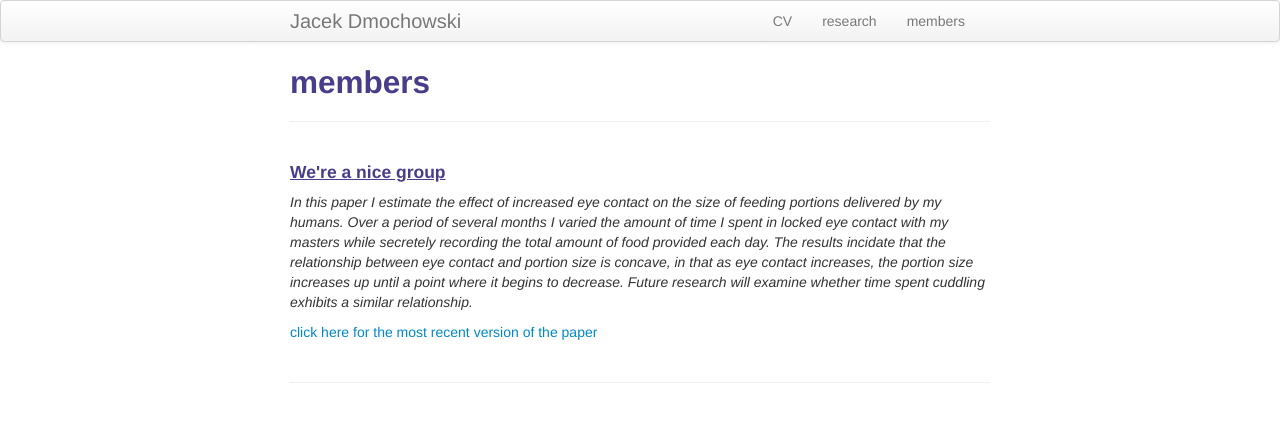
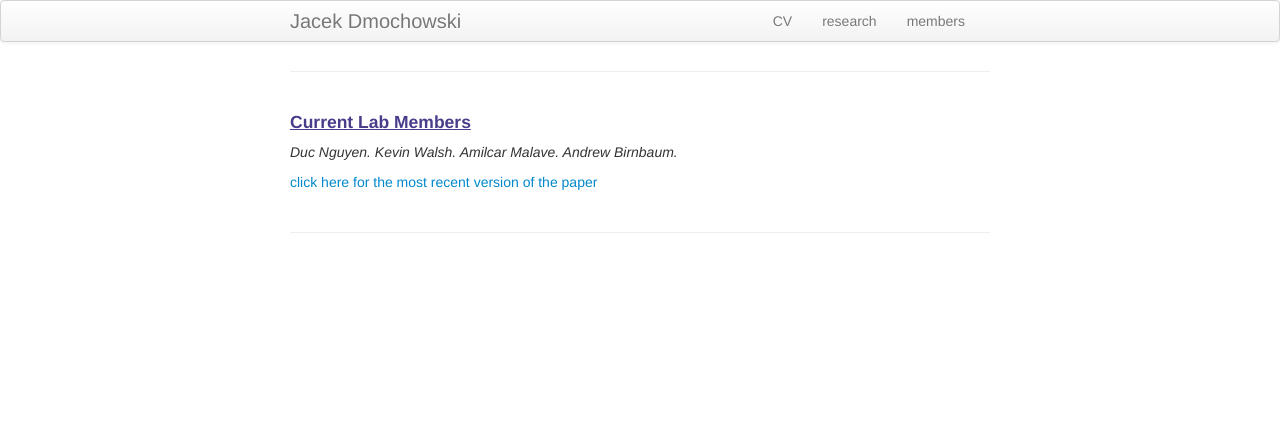
Before and after one commit to dmochow/dmochow.github.io, a Jekyll site: the page built from pages/members.md, in a window 1280 px wide. Shown: the top 422 px of the page. Built offline with Jekyll 4.4.1, drawn with Linux system fonts in a browser that asks for light colours.

Commit message:
Update members.md

```diff
--- a/pages/members.md
+++ b/pages/members.md
@@ -1,13 +1,13 @@
 ---
 layout: page
-title: members
+title:
 description: Dmochowski Lab Members
 ---
 
 
 
-#### <u>We're a nice group</u>
-*In this paper I estimate the effect of increased eye contact on the size of feeding portions delivered by my humans. Over a period of several months I varied the amount of time I spent in locked eye contact with my masters while secretely recording the total amount of food provided each day. The results incidate that the relationship between eye contact and portion size is concave, in that as eye contact increases, the portion size increases up until a point where it begins to decrease. Future research will examine whether time spent cuddling exhibits a similar relationship.*
+#### <u>Current Lab Members</u>
+*Duc Nguyen. Kevin Walsh. Amilcar Malave. Andrew Birnbaum.*
 
 [click here for the most recent version of the paper]({{ BASE_PATH}}/pages/working_papers/sample-working-paper.pdf)
 
```
